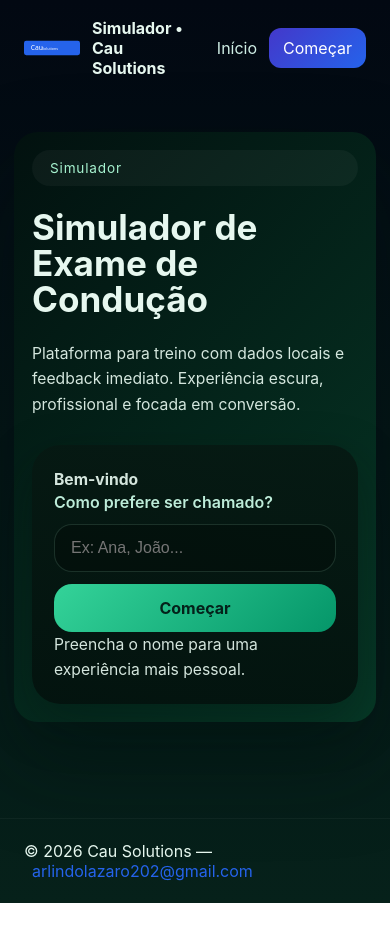
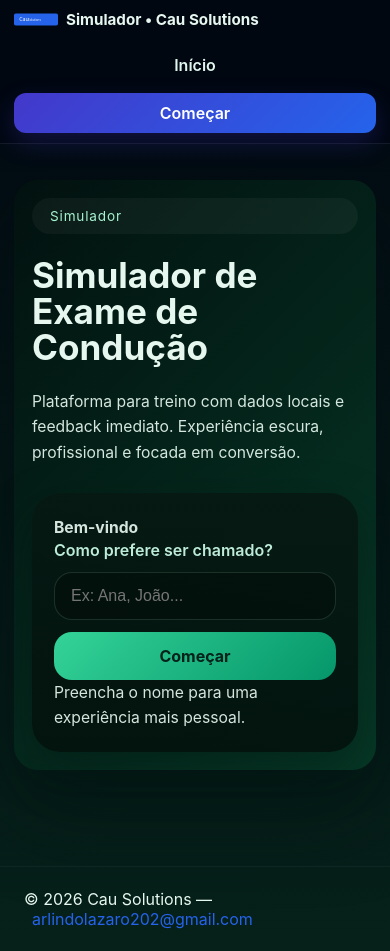
Before and after one commit to arlindolazaro/simulador-exame-conducao, a Next.js app: page / in a window 390 px wide. Before the commit the page ends 903 px from the top, so only its background shows below. Built offline with nearby package versions, Linux system fonts and the light colour scheme.

Commit message:
style: ajustar estilos do layout da aplicação

```diff
--- a/styles/Layout.module.css
+++ b/styles/Layout.module.css
@@ -6,8 +6,13 @@
 }
 
 .header {
-  background: transparent;
-  padding: 18px 0;
+  position: sticky;
+  top: 0;
+  z-index: 20;
+  padding: 14px 0;
+  background: rgba(2, 8, 18, 0.82);
+  backdrop-filter: blur(14px);
+  border-bottom: 1px solid rgba(148, 163, 184, 0.12);
 }
 
 .headerInner {
@@ -17,7 +22,7 @@
   align-items: center;
   justify-content: space-between;
   gap: 16px;
-  padding: 0 24px;
+  padding: 0 18px;
 }
 
 .brand {
@@ -28,34 +33,51 @@
 }
 
 .logo {
-  width: 56px;
+  width: 52px;
   height: auto;
 }
 
 .brandText {
   font-weight: 700;
   color: #e6f7ef;
+  white-space: nowrap;
+}
+
+.nav {
+  display: flex;
+  align-items: center;
+  gap: 10px;
+  flex-wrap: wrap;
+  justify-content: flex-end;
+}
+
+.navLink,
+.ctaLink {
+  display: inline-flex;
+  align-items: center;
+  justify-content: center;
+  text-decoration: none;
+  border-radius: 12px;
+  font-weight: 600;
+  transition: transform 0.18s ease, opacity 0.18s ease;
 }
 
 .navLink {
-  color: #cfeee5;
-  text-decoration: none;
-  padding: 8px 12px;
-  border-radius: 10px;
+  color: #dff7ee;
+  padding: 10px 12px;
 }
+
 .ctaLink {
-  background: linear-gradient(135deg,#10b981 0%,#059669 100%);
-  color: #04211a;
-  padding: 10px 14px;
-  border-radius: 12px;
-  text-decoration: none;
-}
-.ctaLink {
-  background: linear-gradient(135deg,#4338ca 0%,#2563eb 100%);
+  background: linear-gradient(135deg, #4338ca 0%, #2563eb 100%);
   color: #fff;
   padding: 10px 14px;
-  border-radius: 12px;
-  text-decoration: none;
+  box-shadow: 0 10px 24px rgba(67, 56, 202, 0.25);
+}
+
+.navLink:hover,
+.ctaLink:hover {
+  transform: translateY(-1px);
+  opacity: 0.95;
 }
 
 .main {
@@ -81,3 +103,47 @@
 .footerRight {
   color: #475569;
 }
+
+@media (max-width: 980px) {
+  .headerInner {
+    align-items: flex-start;
+    flex-wrap: wrap;
+  }
+
+  .nav {
+    width: 100%;
+    justify-content: flex-start;
+  }
+}
+
+@media (max-width: 640px) {
+  .header {
+    padding: 10px 0;
+  }
+
+  .headerInner {
+    padding: 0 14px;
+  }
+
+  .brand {
+    gap: 8px;
+  }
+
+  .brandText {
+    font-size: 0.95rem;
+    white-space: normal;
+  }
+
+  .logo {
+    width: 44px;
+  }
+
+  .nav {
+    gap: 8px;
+  }
+
+  .navLink,
+  .ctaLink {
+    width: 100%;
+  }
+}
```
